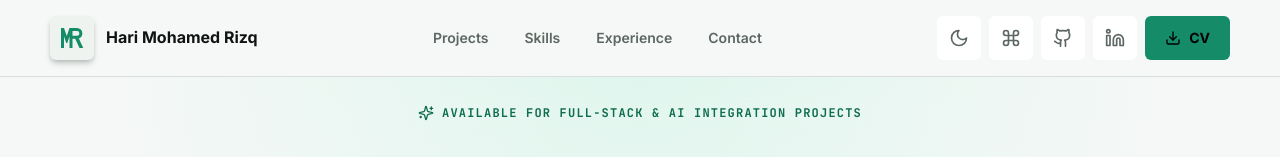
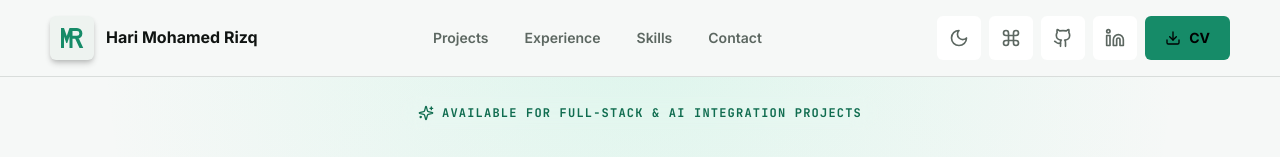
Before and after one commit to HariMohamed/My-PortFolio, a React (Vite) app: page / in a window 1280 px wide. Shown: the top 157 px of the page. Built offline with nearby package versions, Linux system fonts and the light colour scheme.

Commit message:
fix(navbar): move experience before skills

```diff
--- a/src/components/Navbar.jsx
+++ b/src/components/Navbar.jsx
@@ -18,8 +18,8 @@ import { scrollToSection as scrollToTarget } from "../utils/scroll";
 
 const navLinks = [
   { label: "Projects", id: "projects" },
+  { label: "Experience", id: "experience" },
   { label: "Skills", id: "skills" },
-  { label: "Experience", id: "experience" },
   { label: "Contact", id: "contact" },
 ];
 
```
